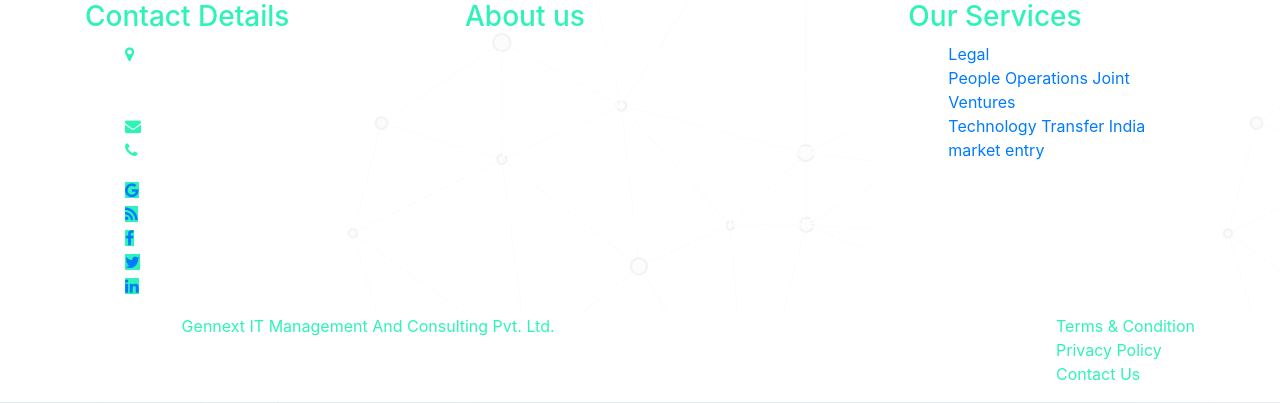
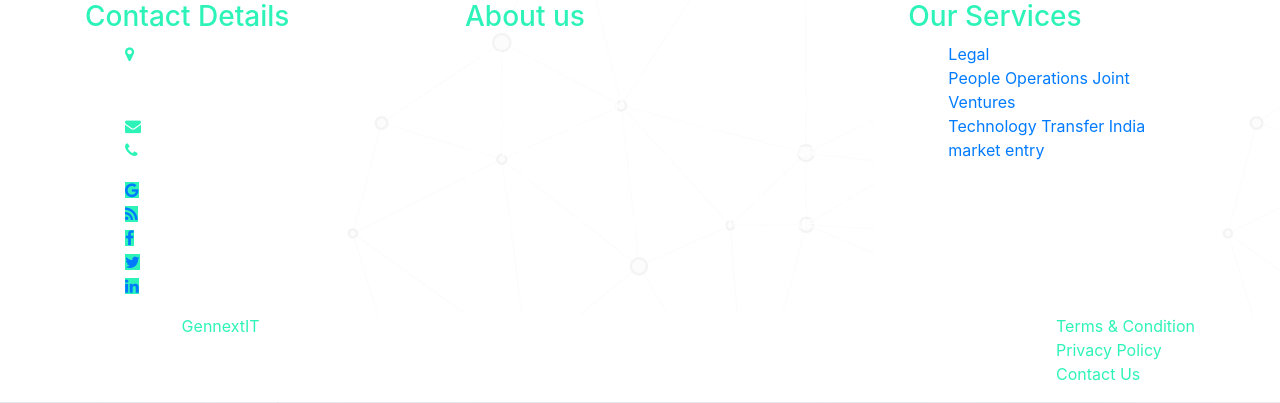
Before and after one commit to nileshgautam/kamafics, a CodeIgniter app: page /database/index.php/controlunit/index in a window 1280 px wide. Shown: the part 1917-2320 px from the top of the page. Run offline with CodeIgniter, Linux system fonts and the light colour scheme; some libraries are stand-ins or nearby versions.

Commit message:
Changed footer Gennnetit name

```diff
--- a/application/views/kamafics/layout/footer.php
+++ b/application/views/kamafics/layout/footer.php
@@ -86,7 +86,7 @@
      <div class="footer-bottom">
          <div class="container">
              <div class="wt-footer-bot-left d-flex justify-content-between">
-                 <span class="copyrights-text">Prepared by <a class="site-text-primary" target="_blank" href="http://gennextit.com/">Gennext IT Management And Consulting Pvt. Ltd.</a></span>
+                 <span class="copyrights-text">Prepared by <a class="site-text-primary" target="_blank" href="http://gennextit.com/">GennextIT</a></span>
                  <ul class="copyrights-nav">
                      <li><a href="<?php echo base_url('term-condition') ?>">Terms &amp; Condition</a></li>
                      <li><a href="<?php echo base_url('privacy-policy') ?>">Privacy Policy</a></li>
```
